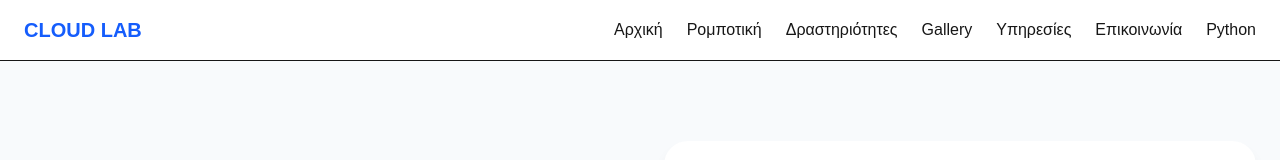
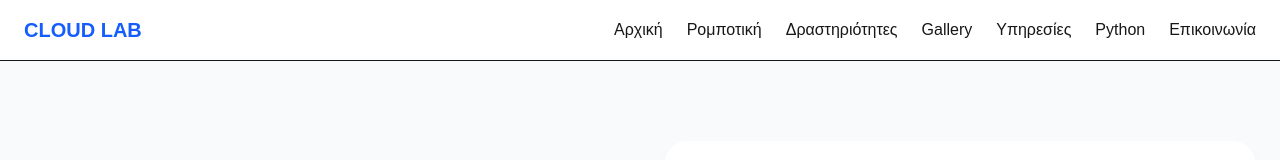
Before and after one commit to LabDimitris-ship-it/cloud-lab-v2, a Next.js app: page / in a window 1280 px wide. Shown: the top 160 px of the page. Built offline with nearby package versions, Linux system fonts and the light colour scheme.

Commit message:
Add Python lessons page

```diff
--- a/app/components/Navbar.tsx
+++ b/app/components/Navbar.tsx
@@ -12,8 +12,9 @@ export default function Navbar() {
           <a href="/activities">Δραστηριότητες</a>
           <a href="/gallery">Gallery</a>
           <a href="/services">Υπηρεσίες</a>
+          <a href="/python">Python</a>
           <a href="/contact">Επικοινωνία</a>
-          <a href="/python">Python</a>
+
         </div>
       </div>
     </nav>
```
